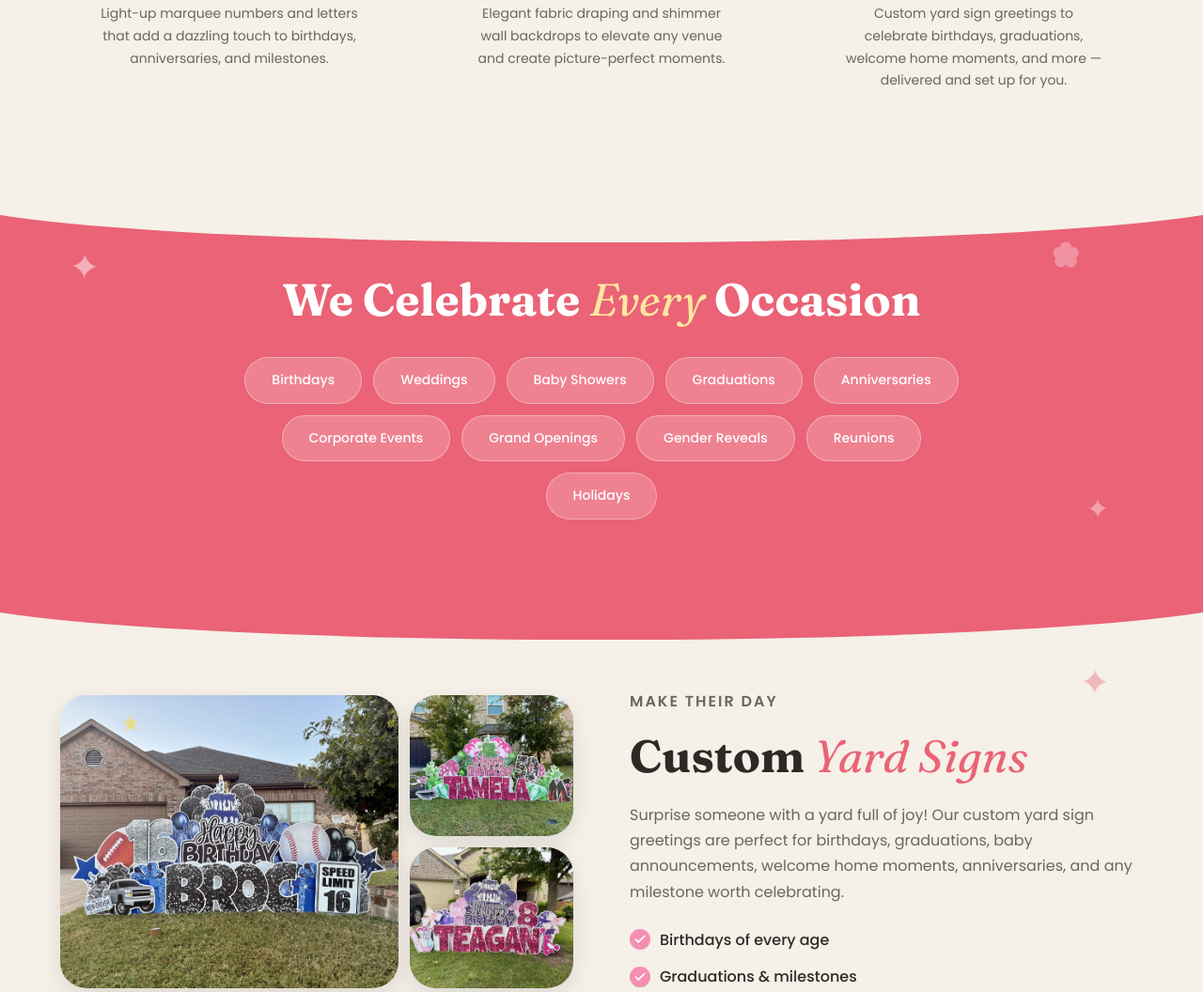
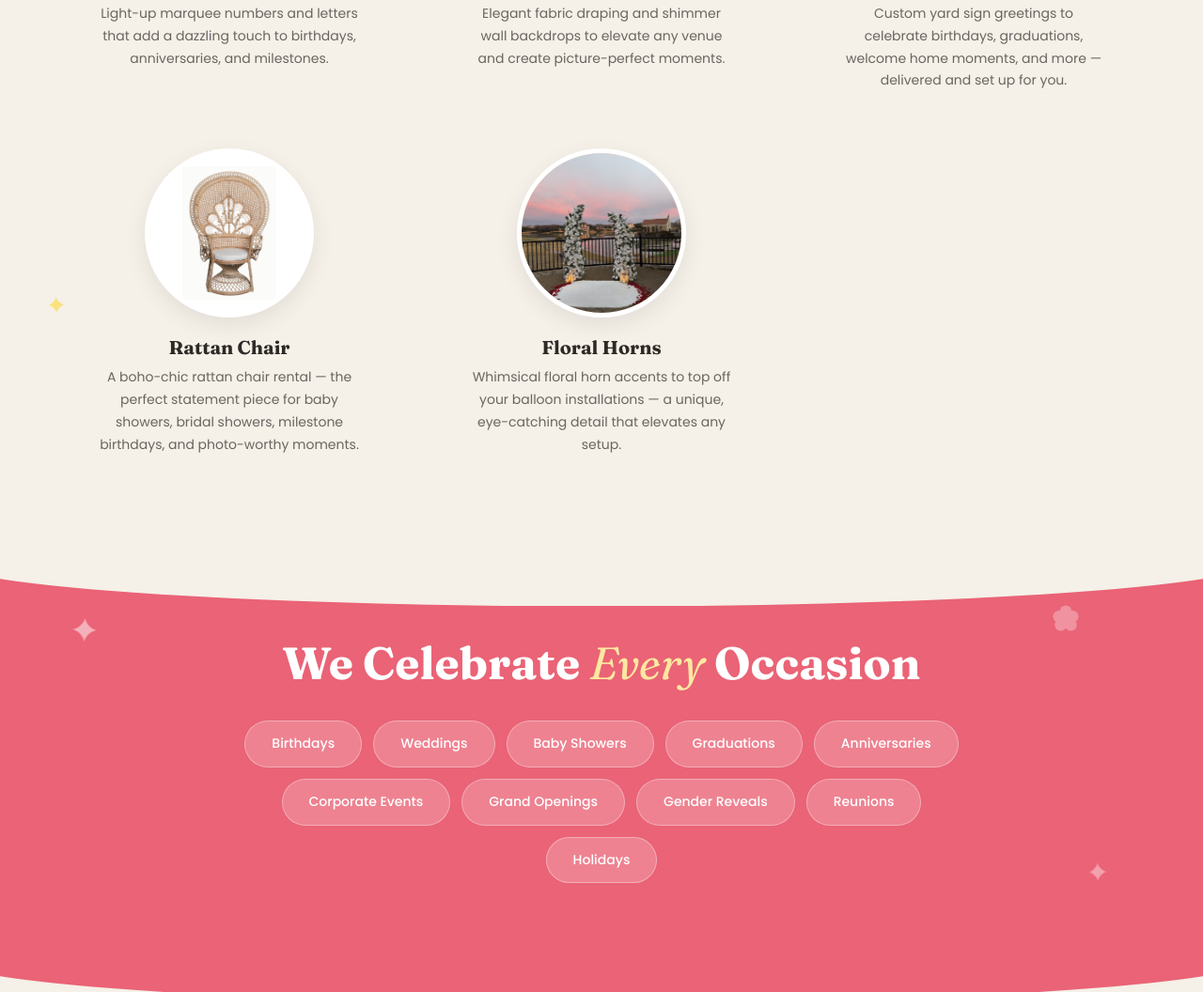
Before and after one commit to westleyharris/the-greeting-fairy, a plain HTML site: page index.html in a window 1280 px wide. Shown: the part 2360-3416 px from the top of the page at 94% size. Drawn offline with Linux system fonts and the light colour scheme.

Commit message:
feat: add rattan chair and floral horns services

```diff
--- a/index.html
+++ b/index.html
@@ -166,6 +166,24 @@
             </div>
             <h3>Yard Signs</h3>
             <p>Custom yard sign greetings to celebrate birthdays, graduations, welcome home moments, and more — delivered and set up for you.</p>
+          </div>
+          <div class="service-card">
+            <div class="service-img-wrapper">
+              <div class="service-img service-img--contain">
+                <img src="assets/rattan_chair.jpeg" alt="Rattan chair rental for events">
+              </div>
+            </div>
+            <h3>Rattan Chair</h3>
+            <p>A boho-chic rattan chair rental — the perfect statement piece for baby showers, bridal showers, milestone birthdays, and photo-worthy moments.</p>
+          </div>
+          <div class="service-card">
+            <div class="service-img-wrapper">
+              <div class="service-img">
+                <img src="assets/floral_horns.jpeg" alt="Custom floral horn accents">
+              </div>
+            </div>
+            <h3>Floral Horns</h3>
+            <p>Whimsical floral horn accents to top off your balloon installations — a unique, eye-catching detail that elevates any setup.</p>
           </div>
         </div>
       </div>
@@ -577,6 +595,8 @@
                 <option value="marquee">Marquee Rentals</option>
                 <option value="backdrop">Backdrop / Draping</option>
                 <option value="yard-sign">Yard Sign</option>
+                <option value="rattan-chair">Rattan Chair</option>
+                <option value="floral-horns">Floral Horns</option>
                 <option value="custom-balloons">Custom Balloons</option>
                 <option value="multiple">Multiple Services</option>
               </select>
@@ -622,6 +642,8 @@
             <li>Marquee Rentals</li>
             <li>Backdrops &amp; Draping</li>
             <li>Yard Signs</li>
+            <li>Rattan Chair</li>
+            <li>Floral Horns</li>
           </ul>
         </div>
         <div class="footer-contact">
--- a/styles.css
+++ b/styles.css
@@ -496,6 +496,22 @@ em {
   transform: scale(1.1);
 }
 
+/* Service image variant: show full subject (no crop) — for items like the rattan chair.
+   Match the circle bg to the photo's own white background so the square edge disappears.
+   Keeps the same white border + shadow as every other service card. */
+.service-card .service-img--contain {
+  background: var(--color-white) !important;
+}
+
+.service-img--contain img {
+  object-fit: contain;
+  padding: 14px;
+}
+
+.service-card:hover .service-img--contain img {
+  transform: scale(1.05);
+}
+
 .service-card h3 {
   margin-bottom: 8px;
   color: var(--color-text);
@@ -1216,6 +1232,9 @@ em {
 .service-category .service-card:nth-child(3) .service-img { background: var(--color-sage); }
 .service-category .service-card:nth-child(4) .service-img { background: var(--color-yellow); }
 .service-category .service-card:nth-child(5) .service-img { background: var(--color-peach); }
+.service-category .service-card:nth-child(6) .service-img { background: var(--color-pink-light); }
+.service-category .service-card:nth-child(7) .service-img { background: var(--color-lavender); }
+.service-category .service-card:nth-child(8) .service-img { background: var(--color-sage); }
 
 /* ===================================
    YARD SIGNS — Cream/white section
```
Also changed, not shown: assets/floral_horns.jpeg (added), assets/rattan_chair.jpeg (added).
